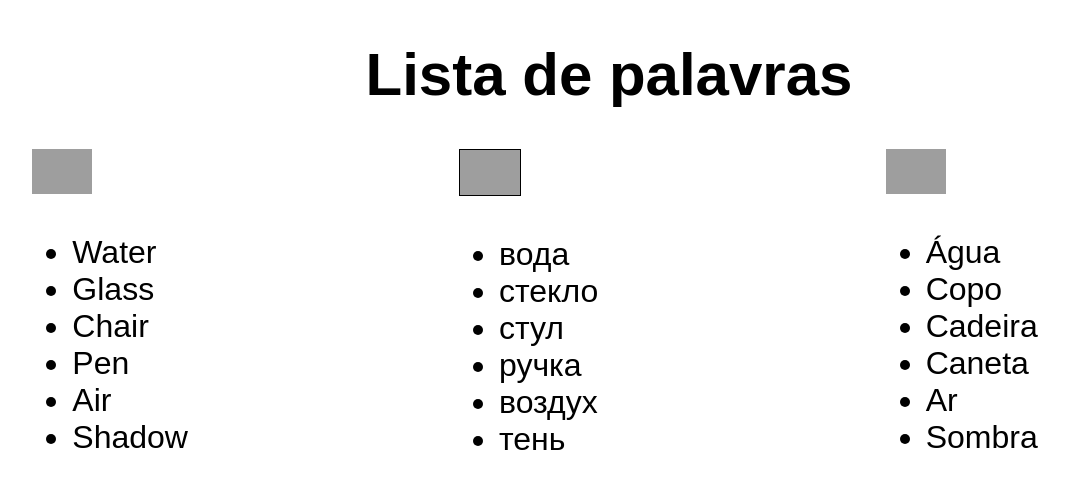
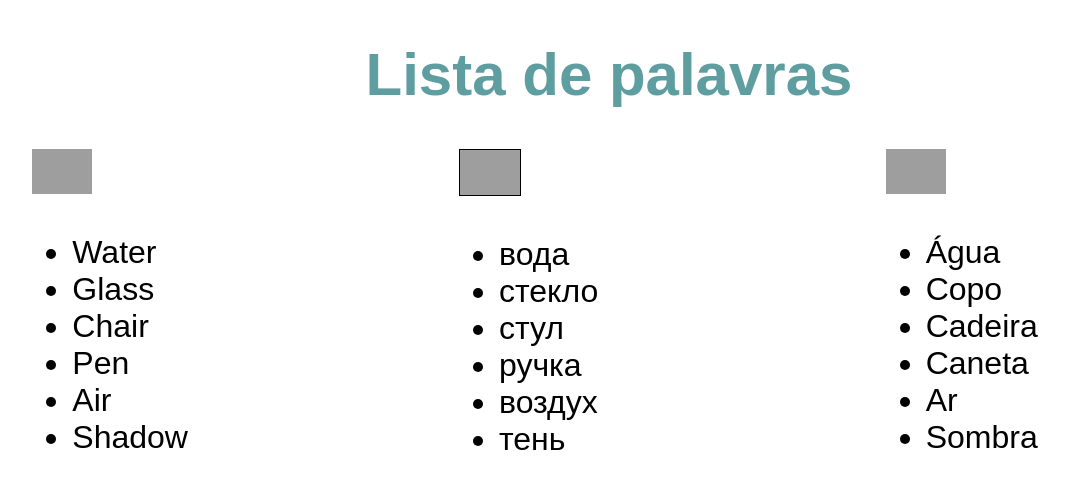
Before and after one commit to Paula-zp/Atividade_Programacao_Semana_1, a plain HTML site: page frontend/index.html in a window 1280 px wide. Shown: the whole page, without its empty margins (31-1100 px from the left). Drawn offline with Linux system fonts and the light colour scheme; grey boxes are pictures that could not be loaded.

Commit message:
style: cor do título mudada para ciano

```diff
--- a/frontend/style.css
+++ b/frontend/style.css
@@ -12,6 +12,7 @@ body{
 h1{
     font-size: 60px;
     text-align: center;
+    color:cadetblue;
 }
 
 .BandeiraBrasil{
```
